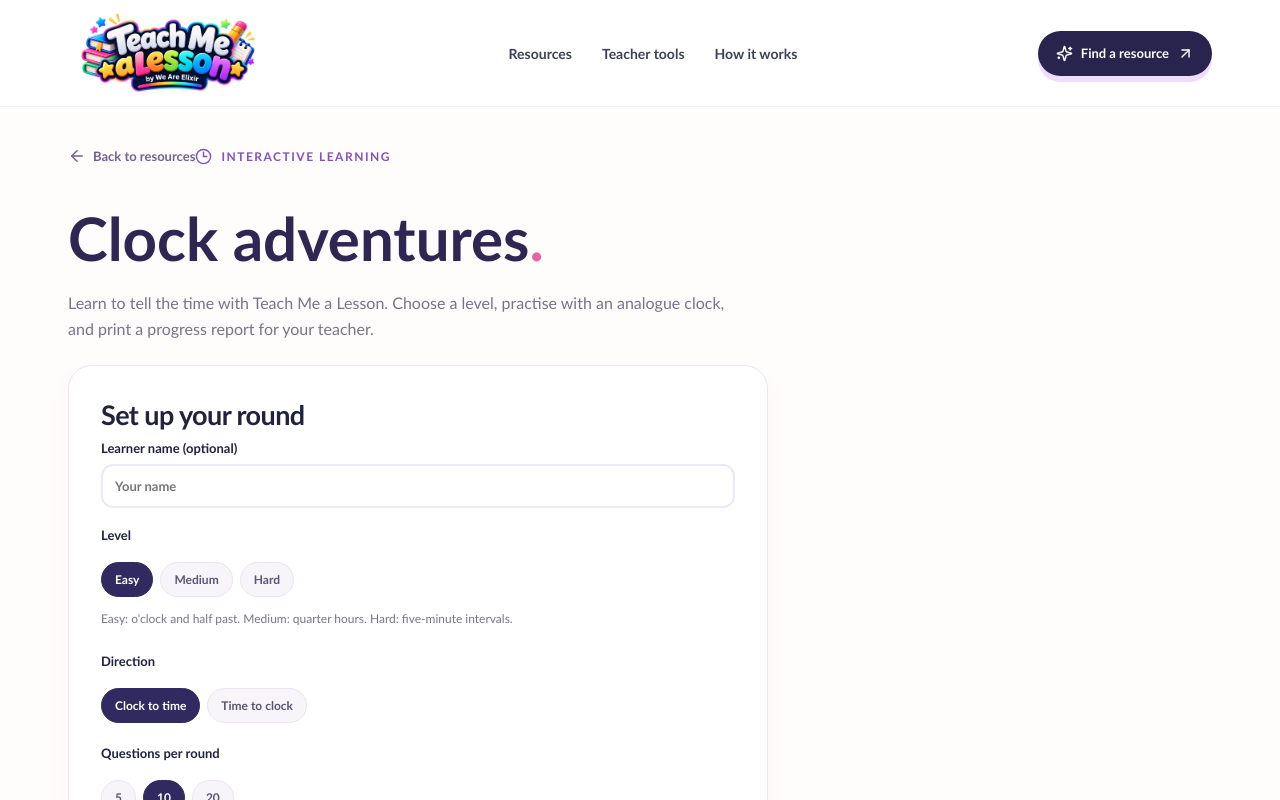
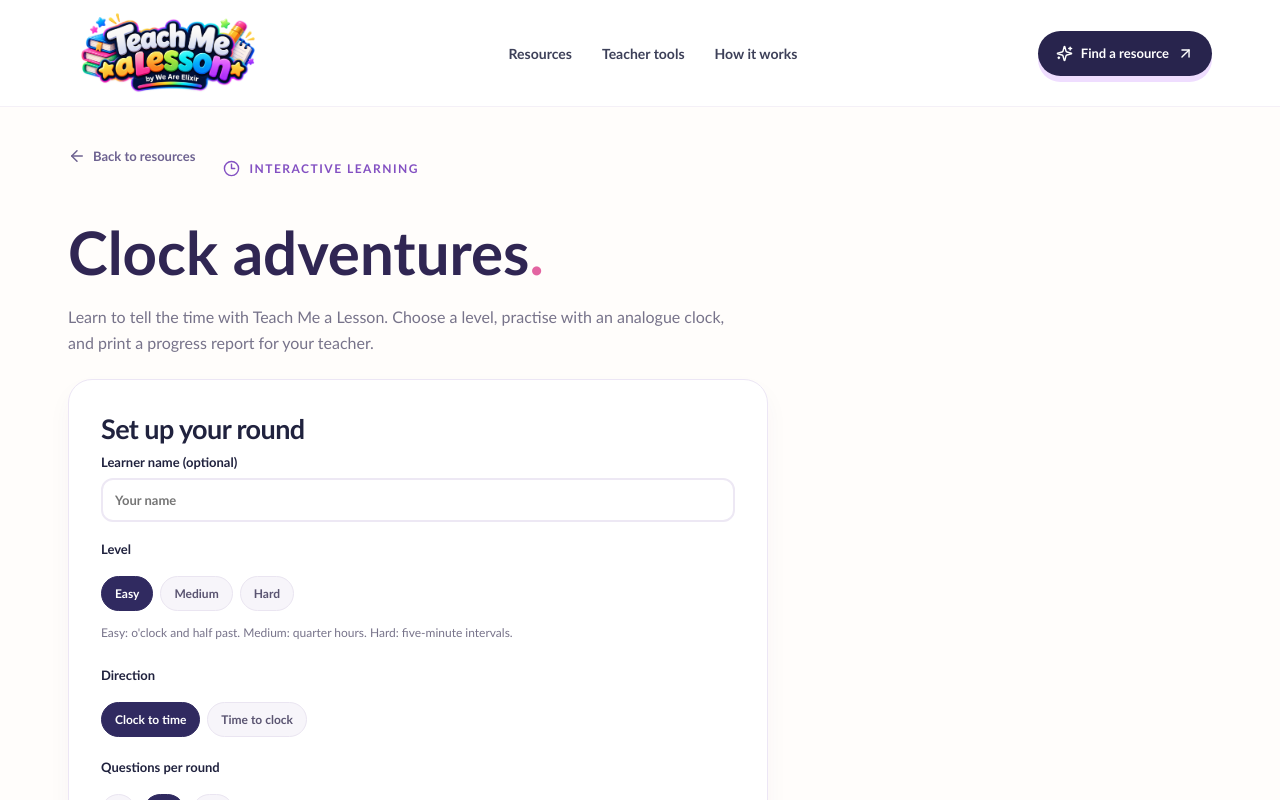
Before and after one commit to elixirentertainmentltd-cyber/teacher, a Next.js app: page /tools/clock-adventures in a window 1280 px wide. Shown: the top 800 px of the page. Built offline with nearby package versions, Linux system fonts and the light colour scheme.

Commit message:
Space Clock Adventures back link and section label (#8)

```diff
--- a/components/ClockLiteracy.tsx
+++ b/components/ClockLiteracy.tsx
@@ -49,8 +49,10 @@ export default function ClockLiteracy() {
   function start(){setQuestions(createQuestions(level,length));setIndex(0);setChoices([]);setPicked(null);}
   function next(){if(picked===null)return;setChoices(prev=>[...prev,picked]);setPicked(null);setIndex(v=>v+1);}
   return <main className="container" style={{paddingTop:40,paddingBottom:90}}>
-    <Link href="/resources?stage=KS1" className="back-link"><ArrowLeft size={18}/> Back to resources</Link>
-    <div className="section-kicker"><Clock3 size={17}/> INTERACTIVE LEARNING</div>
+    <div className="clock-page-intro">
+      <Link href="/resources?stage=KS1" className="back-link"><ArrowLeft size={18}/> Back to resources</Link>
+      <div className="section-kicker"><Clock3 size={17}/> INTERACTIVE LEARNING</div>
+    </div>
     <h1 style={{fontSize:"clamp(36px,5vw,60px)",margin:"12px 0",color:"#302653"}}>Clock adventures<span style={{color:"#e364a1"}}>.</span></h1>
     <p style={{color:"#77738a",maxWidth:680,lineHeight:1.6}}>Learn to tell the time with Teach Me a Lesson. Choose a level, practise with an analogue clock, and print a progress report for your teacher.</p>
     {!questions.length?<section className="interactive-tool" style={{maxWidth:700,marginTop:24}}>
@@ -74,6 +76,6 @@ export default function ClockLiteracy() {
       {picked!==null&&<p role="status" style={{fontWeight:800,marginTop:20}}>{picked===current.correct?"Well done!":"Good try! The answer is "+label(current.hour,current.minute)+"."}</p>}
       <button className="button button-primary" style={{marginTop:20}} disabled={picked===null} onClick={next}>{index===questions.length-1?"See my results":"Next question"} <ArrowRight size={17}/></button></div>
     </section>}
-    <style jsx>{` .clock-choice-grid{display:grid;grid-template-columns:repeat(2,minmax(0,1fr));gap:14px;margin:20px auto;max-width:420px}.clock-choice{border:2px solid #e8e3f0;border-radius:18px;background:#fff;padding:8px}.clock-choice.chosen{border-color:#7658cc;background:#f4efff}.clock-print-report{display:none}.clock-report-footer{display:flex;align-items:center;justify-content:center;position:relative;border-top:1px solid #ddd;padding-top:9px;margin-top:24px;font-size:9px}.clock-report-footer img{position:absolute;right:0;bottom:0;object-fit:contain}@media print{.no-print{display:none!important}.clock-print-report{display:block!important}.clock-report-footer{break-inside:avoid}}`}</style>
+    <style jsx>{` .clock-page-intro{display:flex;align-items:center;gap:28px;flex-wrap:wrap;margin-bottom:26px}.clock-page-intro .back-link{display:inline-flex;align-items:center;gap:9px}.clock-page-intro .section-kicker{display:inline-flex;align-items:center;gap:9px;margin:0}@media(max-width:560px){.clock-page-intro{gap:12px 22px}}  .clock-choice-grid{display:grid;grid-template-columns:repeat(2,minmax(0,1fr));gap:14px;margin:20px auto;max-width:420px}.clock-choice{border:2px solid #e8e3f0;border-radius:18px;background:#fff;padding:8px}.clock-choice.chosen{border-color:#7658cc;background:#f4efff}.clock-print-report{display:none}.clock-report-footer{display:flex;align-items:center;justify-content:center;position:relative;border-top:1px solid #ddd;padding-top:9px;margin-top:24px;font-size:9px}.clock-report-footer img{position:absolute;right:0;bottom:0;object-fit:contain}@media print{.no-print{display:none!important}.clock-print-report{display:block!important}.clock-report-footer{break-inside:avoid}}`}</style>
   </main>;
 }
```
